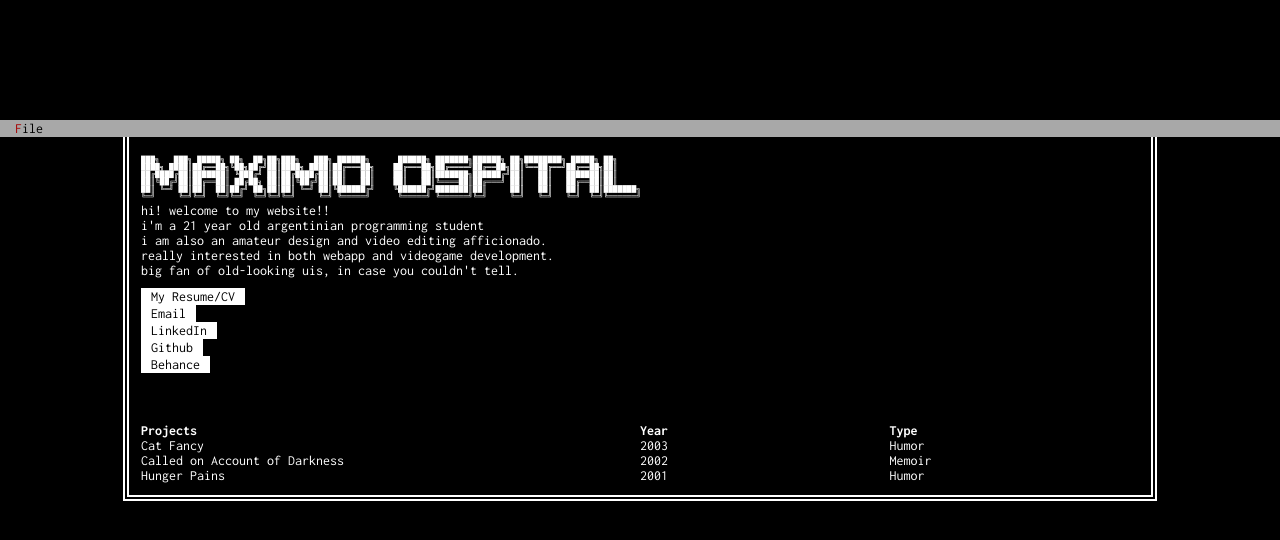
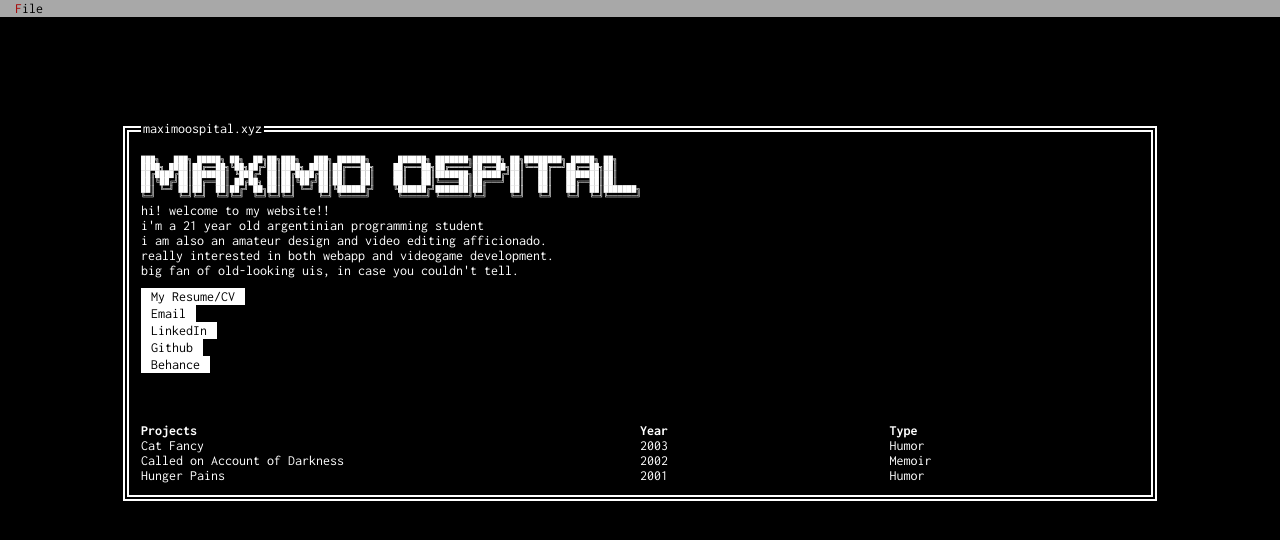
Before and after one commit to maximoospital/maximoospital.github.io, a Jekyll site: the page built from index.html, in a window 1280 px wide. Shown: the top 540 px of the page. Built offline with Jekyll 4.4.1, drawn with Linux system fonts in a browser that asks for light colours.

Commit message:
update ui

```diff
--- a/assets/tuicss.css
+++ b/assets/tuicss.css
@@ -1120,6 +1120,7 @@ input[type=button] {
   z-index: 9;
   display: block;
   position: fixed;
+  top: 0;
 }
 
 .tui-nav ul li {
```
